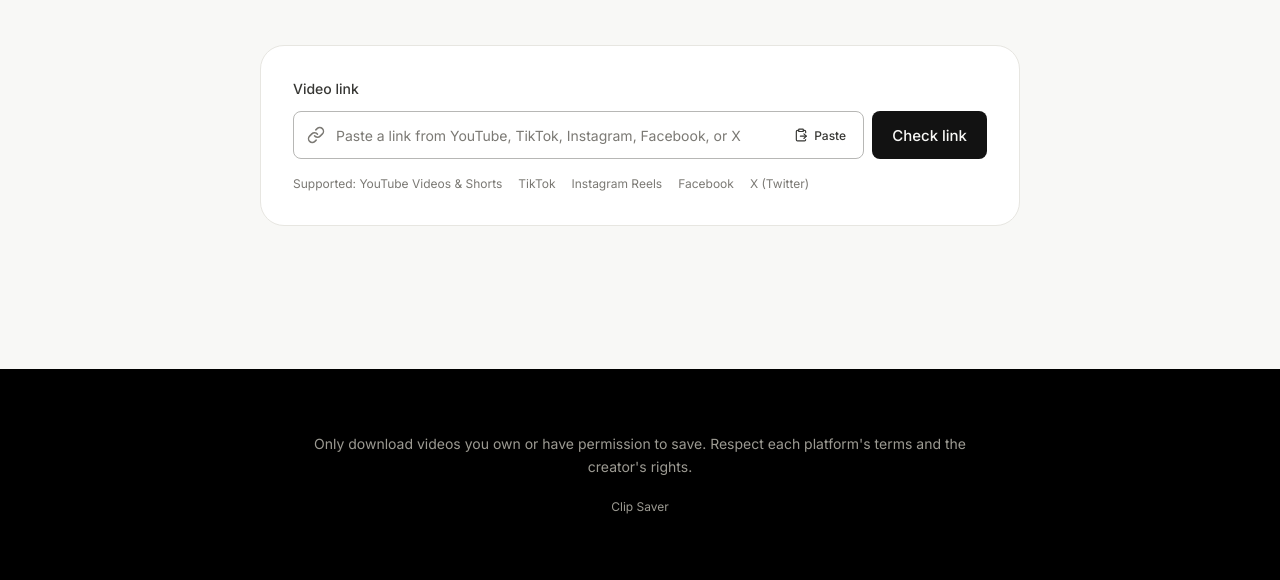
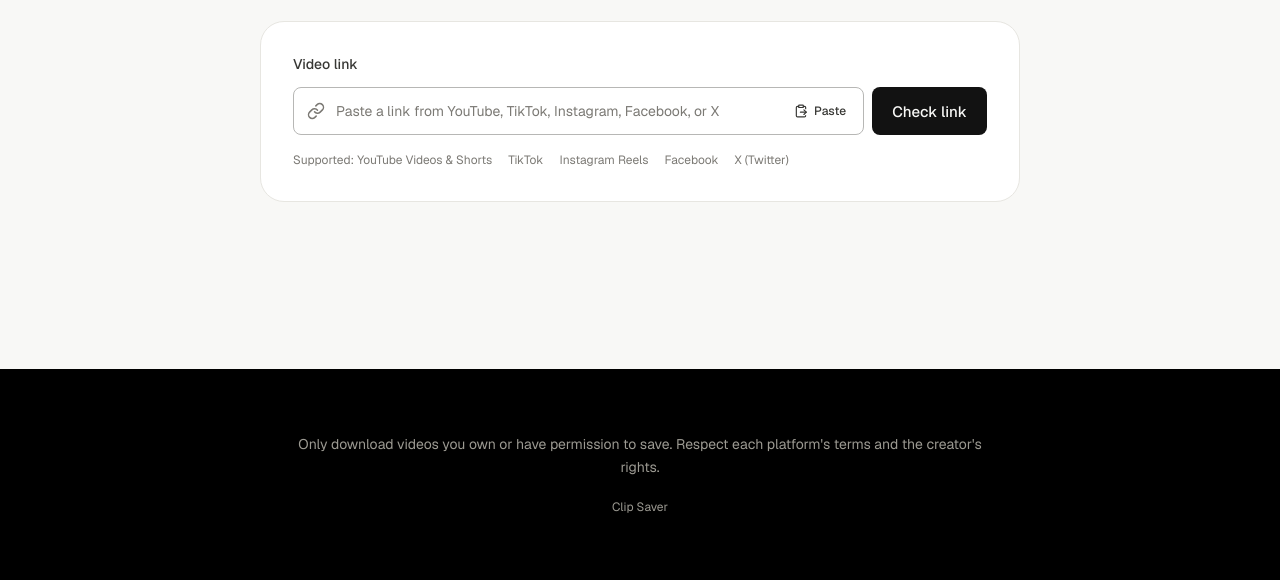
Before and after one commit to IsmailMan81F/media-tools, a website: page static/index.html in a window 1280 px wide. Shown: the part 220-800 px from the top of the page. Drawn offline with Linux system fonts and the light colour scheme.

Commit message:
Configure Geist font family as primary interface typography

```diff
--- a/static/index.html
+++ b/static/index.html
@@ -6,6 +6,46 @@
   <title>Clip Saver</title>
   <style>
     /* Typography declarations */
+    @font-face {
+      font-family: 'Geist';
+      font-style: normal;
+      font-weight: 400;
+      font-display: swap;
+      src: url('/static/fonts/Geist-Regular.woff2') format('woff2');
+    }
+
+    @font-face {
+      font-family: 'Geist';
+      font-style: normal;
+      font-weight: 500;
+      font-display: swap;
+      src: url('/static/fonts/Geist-Medium.woff2') format('woff2');
+    }
+
+    @font-face {
+      font-family: 'Geist';
+      font-style: normal;
+      font-weight: 600;
+      font-display: swap;
+      src: url('/static/fonts/Geist-SemiBold.woff2') format('woff2');
+    }
+
+    @font-face {
+      font-family: 'Geist Mono';
+      font-style: normal;
+      font-weight: 400;
+      font-display: swap;
+      src: url('/static/fonts/GeistMono-Regular.woff2') format('woff2');
+    }
+
+    @font-face {
+      font-family: 'Geist Mono';
+      font-style: normal;
+      font-weight: 500;
+      font-display: swap;
+      src: url('/static/fonts/GeistMono-Medium.woff2') format('woff2');
+    }
+
     @font-face {
       font-family: 'Source Serif 4';
       font-style: normal;
@@ -53,7 +93,8 @@
       --color-clay: #d97757;
 
       --font-serif: 'Source Serif 4', ui-serif, Georgia, Cambria, 'Times New Roman', serif;
-      --font-sans: 'Inter', ui-sans-serif, system-ui, -apple-system, 'Segoe UI', Roboto, sans-serif;
+      --font-sans: 'Geist', 'Inter', ui-sans-serif, system-ui, -apple-system, BlinkMacSystemFont, 'Segoe UI', Roboto, sans-serif;
+      --font-mono: 'Geist Mono', ui-monospace, SFMono-Regular, Menlo, Monaco, Consolas, monospace;
     }
 
     *, *::before, *::after {
```
Also changed, not shown: static/fonts/Geist-Medium.woff2 (added), static/fonts/Geist-Regular.woff2 (added), static/fonts/Geist-SemiBold.woff2 (added), static/fonts/GeistMono-Medium.woff2 (added), static/fonts/GeistMono-Regular.woff2 (added), 1 other file.
